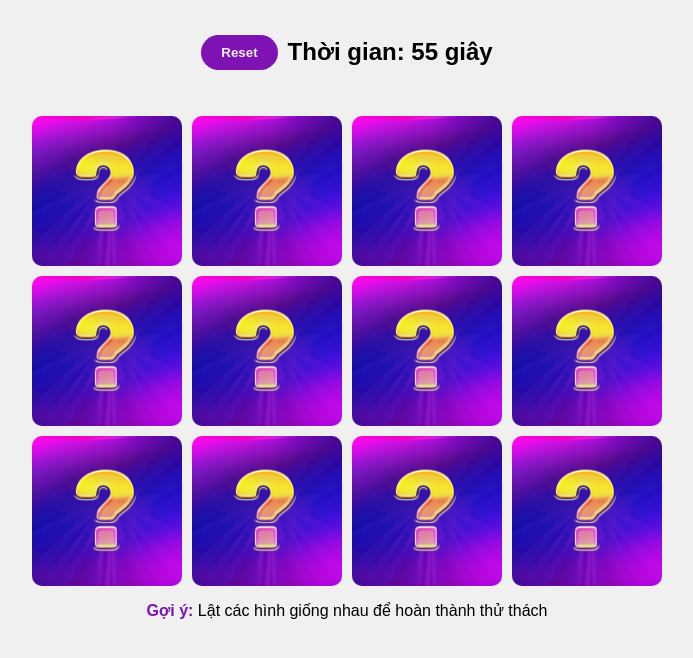
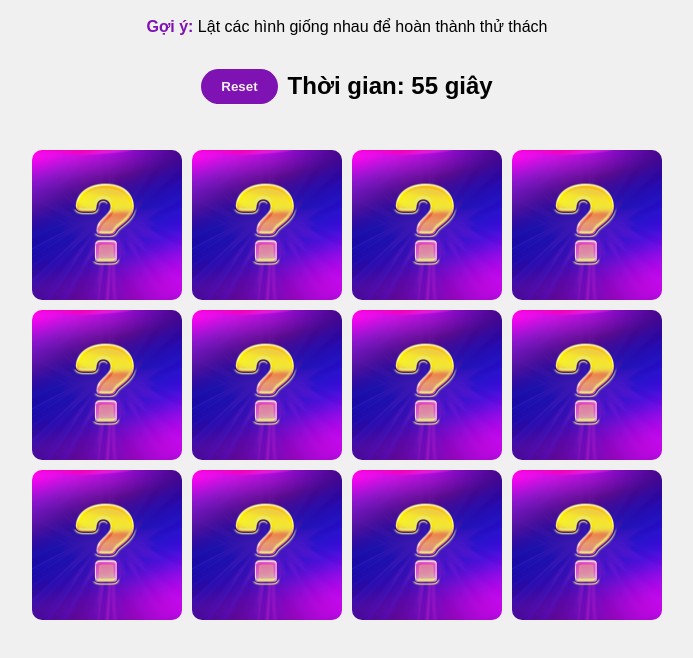
Before and after one commit to THNisme/Game-Flip-Cart, a plain HTML site: page index.html in a window 1280 px wide. Shown: the part 70-728 px from the top of the page, without its empty margins (293-986 px from the left). Drawn offline with Linux system fonts and the light colour scheme.

Commit message:
update layout

```diff
--- a/css/style.css
+++ b/css/style.css
@@ -81,6 +81,9 @@ body {
     }
 
     .box {
+      position: sticky;
+      top: 0;
+      z-index: 99999;
       display: flex;
       align-items: center;
       justify-content: center;
--- a/index.html
+++ b/index.html
@@ -11,6 +11,7 @@
 
 <body>
   <h1 class="heading">Zạch ra tìm lá</h1>
+  <p class="hint"><span>Gợi ý:</span> Lật các hình giống nhau để hoàn thành thử thách</p>
   <div class="box">
     <button class="reset-btn" onclick="location.reload();">Reset</button>
     <h2>
@@ -20,7 +21,7 @@
 
   <div class="grid wide">
     <div class="game-board" id="gameBoard"></div>
-    <p class="hint"><span>Gợi ý:</span> Lật các hình giống nhau để hoàn thành thử thách</p>
+
   </div>
 
   <script>
```
